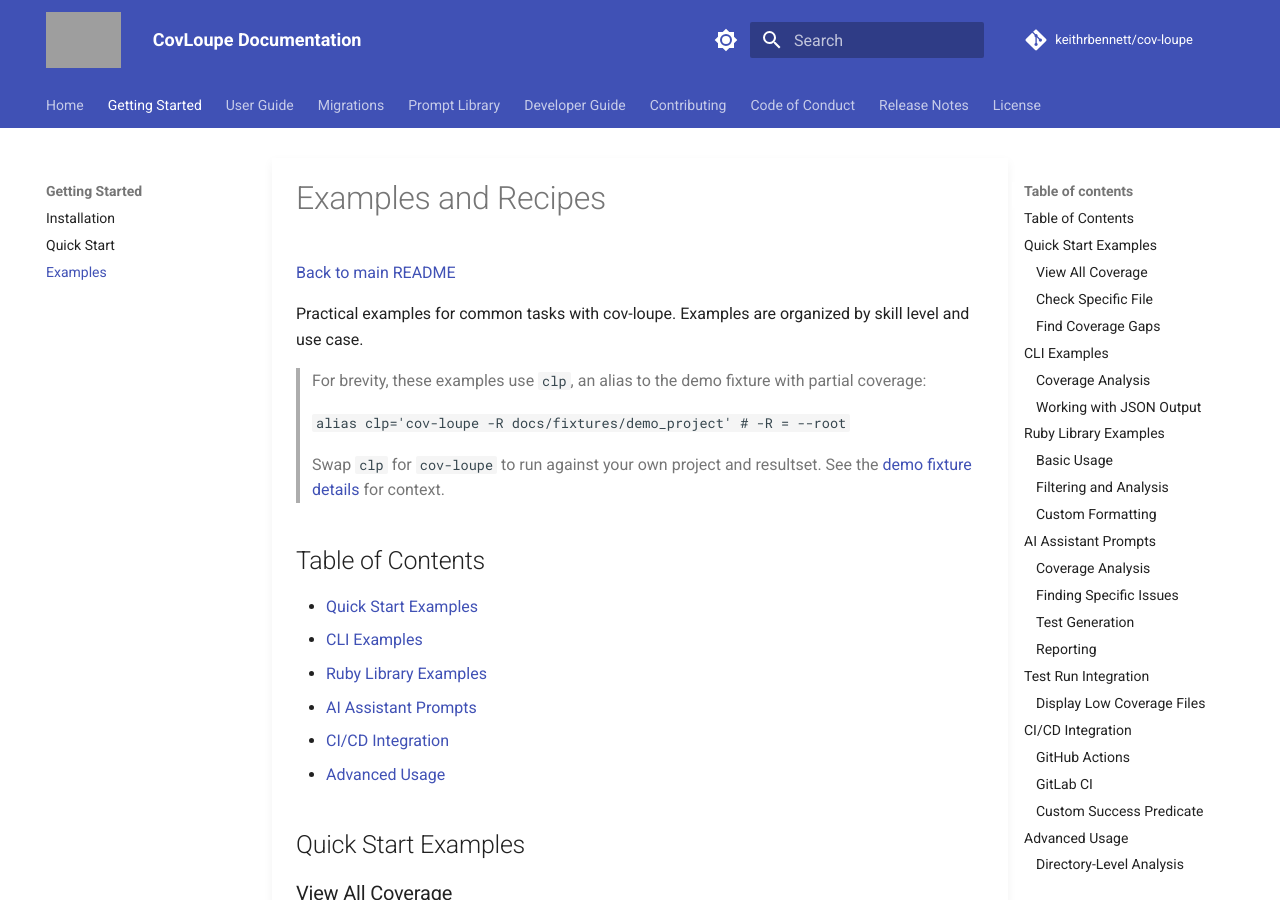
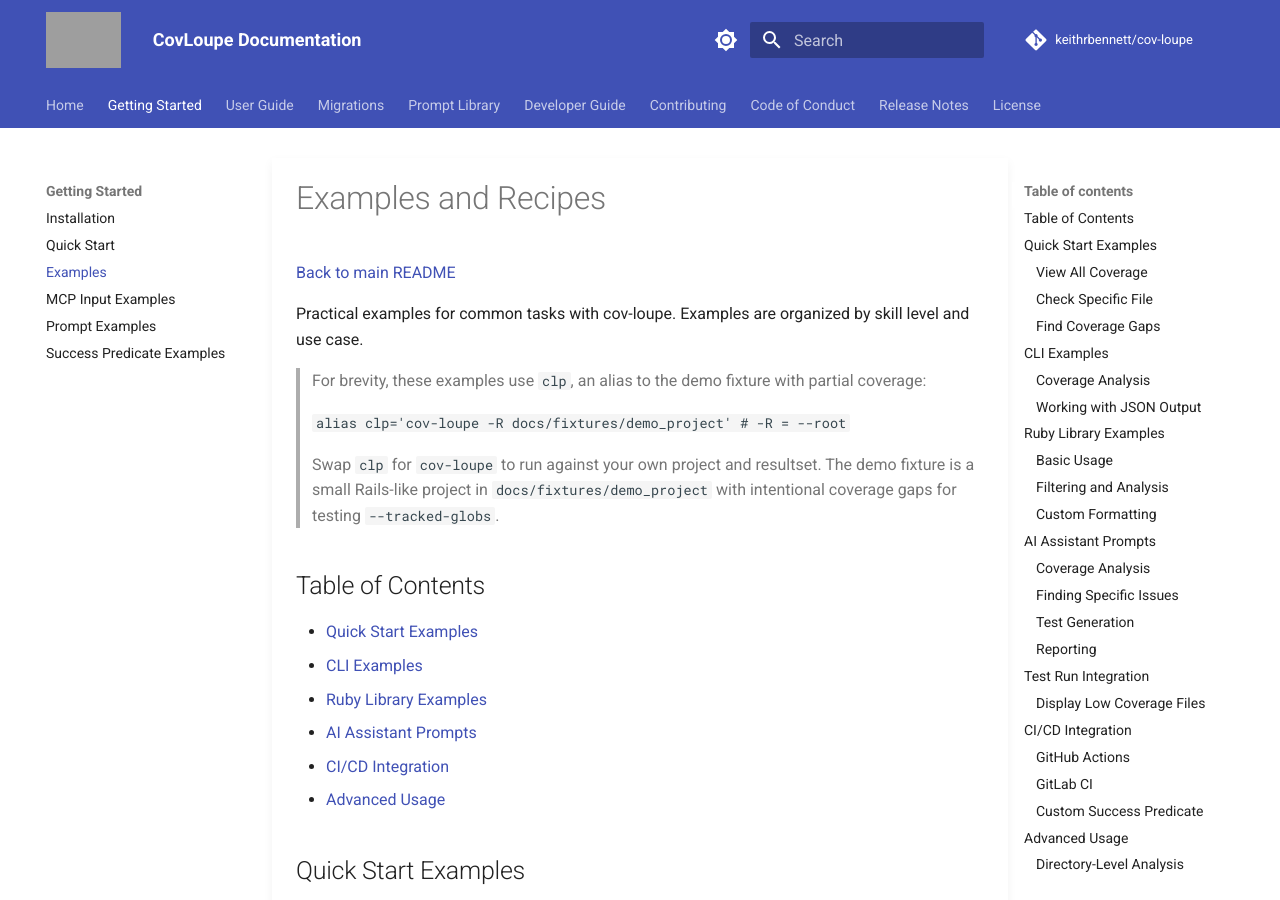
Before and after one commit to keithrbennett/simplecov-mcp, an MkDocs documentation site: the page built from docs/user/EXAMPLES.md, in a window 1280 px wide and 900 px high. Built offline with MkDocs 1.6.1 and Material for MkDocs 9.7.7, drawn with Linux system fonts in a browser that asks for light colours; comment, search, counter and statistics services are not loaded; some of the changed text lies outside the part shown; grey boxes are pictures that could not be loaded.

Commit message:
Doc fixes, mostly links.

```diff
--- a/docs/user/EXAMPLES.md
+++ b/docs/user/EXAMPLES.md
@@ -9,7 +9,7 @@
 > `alias clp='cov-loupe -R docs/fixtures/demo_project'  # -R = --root`
 >
 > Swap `clp` for `cov-loupe` to run against your own project and resultset.
-> See the [demo fixture details](../fixtures/demo_project/README.md) for context.
+> The demo fixture is a small Rails-like project in `docs/fixtures/demo_project` with intentional coverage gaps for testing `--tracked-globs`.
 
 ## Table of Contents
 
@@ -530,10 +530,10 @@
 
 ## Example Scripts
 
-The [`examples/`](../../examples/) directory contains runnable scripts:
+The `examples/` directory contains runnable scripts:
 
-- **[filter_and_table_demo.rb](../../examples/filter_and_table_demo.rb)** - Filter and format coverage data
-- **[success_predicates](../../examples/success_predicates/)** - Custom coverage policy examples
+- **filter_and_table_demo.rb** - Filter and format coverage data (in `examples/` directory)
+- **[success_predicates](../examples/success_predicates.md)** - Custom coverage policy examples
 - **[Coverage Delta Tracking recipe in the Library API Guide](LIBRARY_API.md#coverage-delta-tracking)**
 
 ## Related Documentation
--- a/mkdocs.yml
+++ b/mkdocs.yml
@@ -79,6 +79,9 @@
       - Installation: user/INSTALLATION.md
       - Quick Start: QUICKSTART.md
       - Examples: user/EXAMPLES.md
+      - MCP Input Examples: examples/mcp-inputs.md
+      - Prompt Examples: examples/prompts.md
+      - Success Predicate Examples: examples/success_predicates.md
   - User Guide:
       - Overview: user/README.md
       - CLI Usage: user/CLI_USAGE.md
```
Also changed, not shown: CODE_OF_CONDUCT.md (+1 -1 lines), README.md (+7 -7 lines), docs/user/ADVANCED_USAGE.md (+2 -2 lines), docs/user/CLI_USAGE.md (+2 -2 lines), docs/user/migrations/MIGRATING_TO_V4.md (+5 -5 lines), examples/mcp-inputs/README.md (+2 -2 lines), examples/prompts/README.md (+1 -1 lines), examples/success_predicates/README.md (+1 -1 lines).
